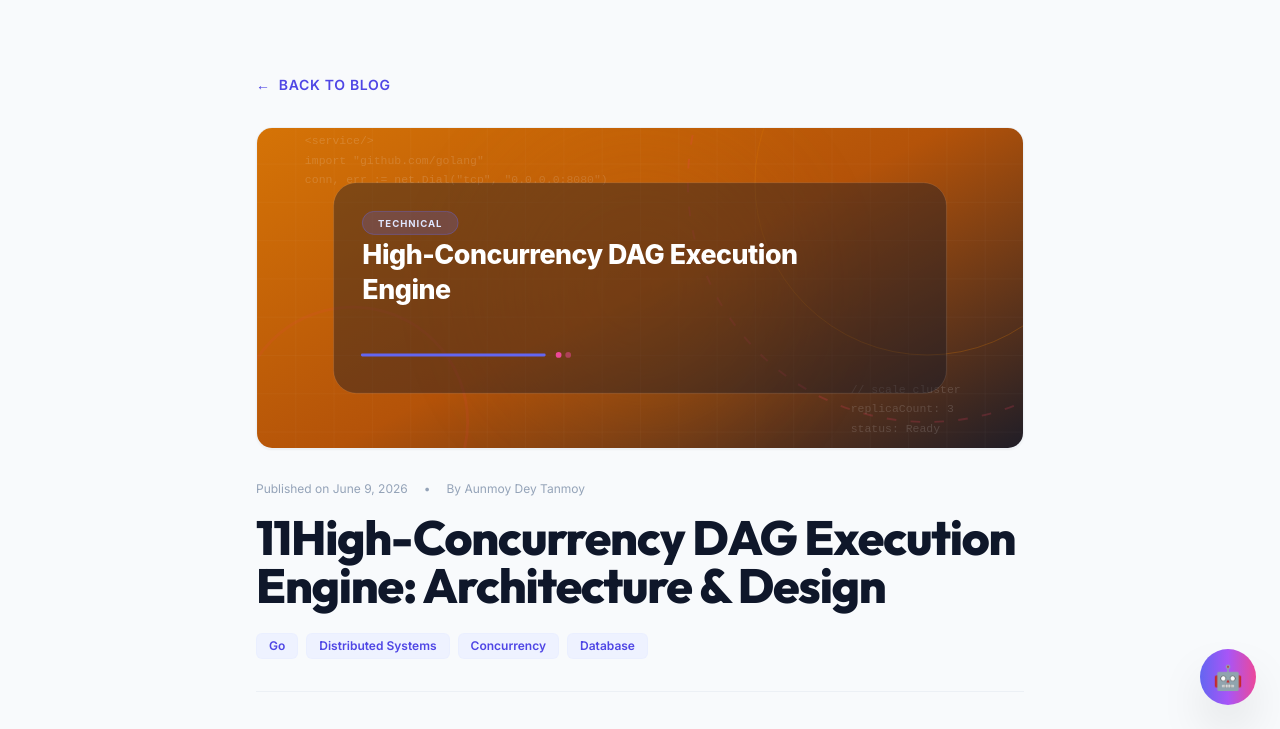
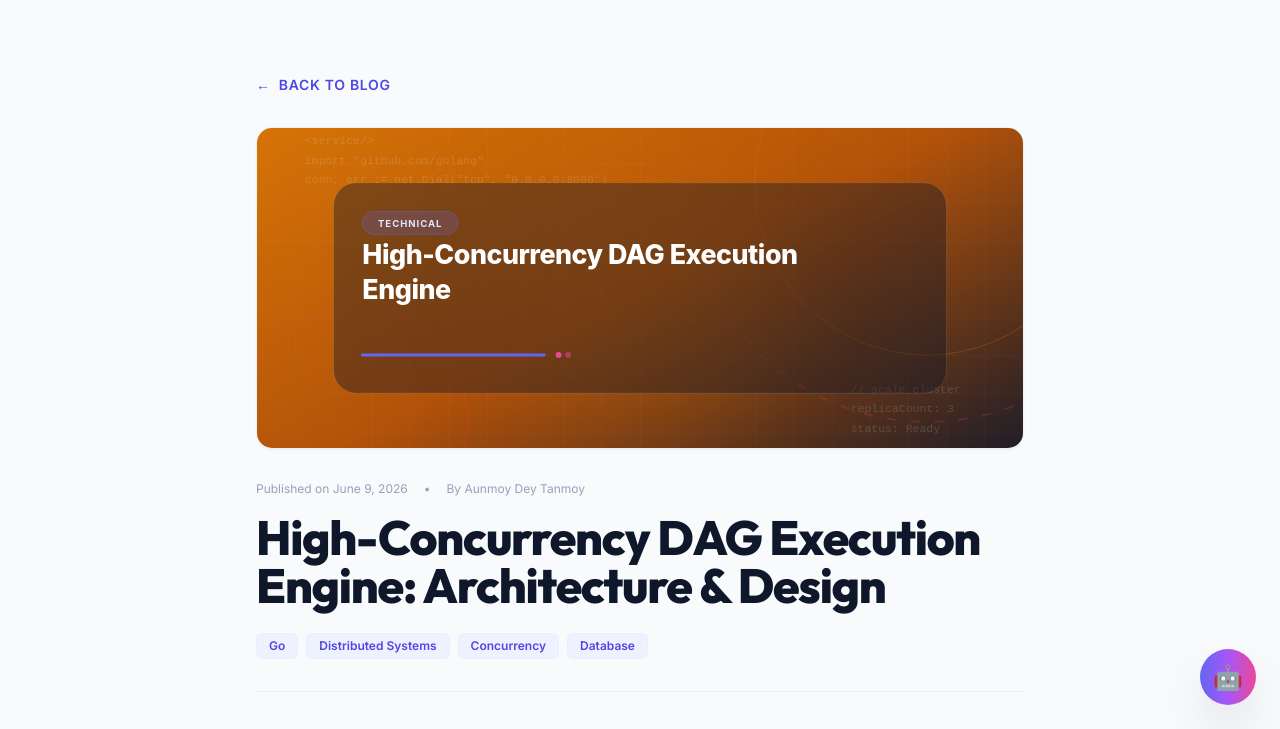
Before and after one commit to Tanmoy095/Tanmoy095.github.io, an Astro site: page /blog/building-high-concurrency-dag-engine in a window 1280 px wide. Shown: the part 71-800 px from the top of the page. Built offline with nearby package versions, Linux system fonts and the light colour scheme; Astro itself is replaced by a stand-in of ours.

Commit message:
cms: publish blog building-high-concurrency-dag-engine

```diff
--- a/src/content/blog/building-high-concurrency-dag-engine.md
+++ b/src/content/blog/building-high-concurrency-dag-engine.md
@@ -1,5 +1,5 @@
 ---
-title: "11High-Concurrency DAG Execution Engine: Architecture & Design"
+title: "High-Concurrency DAG Execution Engine: Architecture & Design"
 description: "A deep technical dive into building a distributed DAG execution engine, covering scheduling, state consensus, idempotency, backpressure, and fault tolerance."
 pubDate: "2026-06-09"
 author: "Aunmoy Dey Tanmoy"
```
